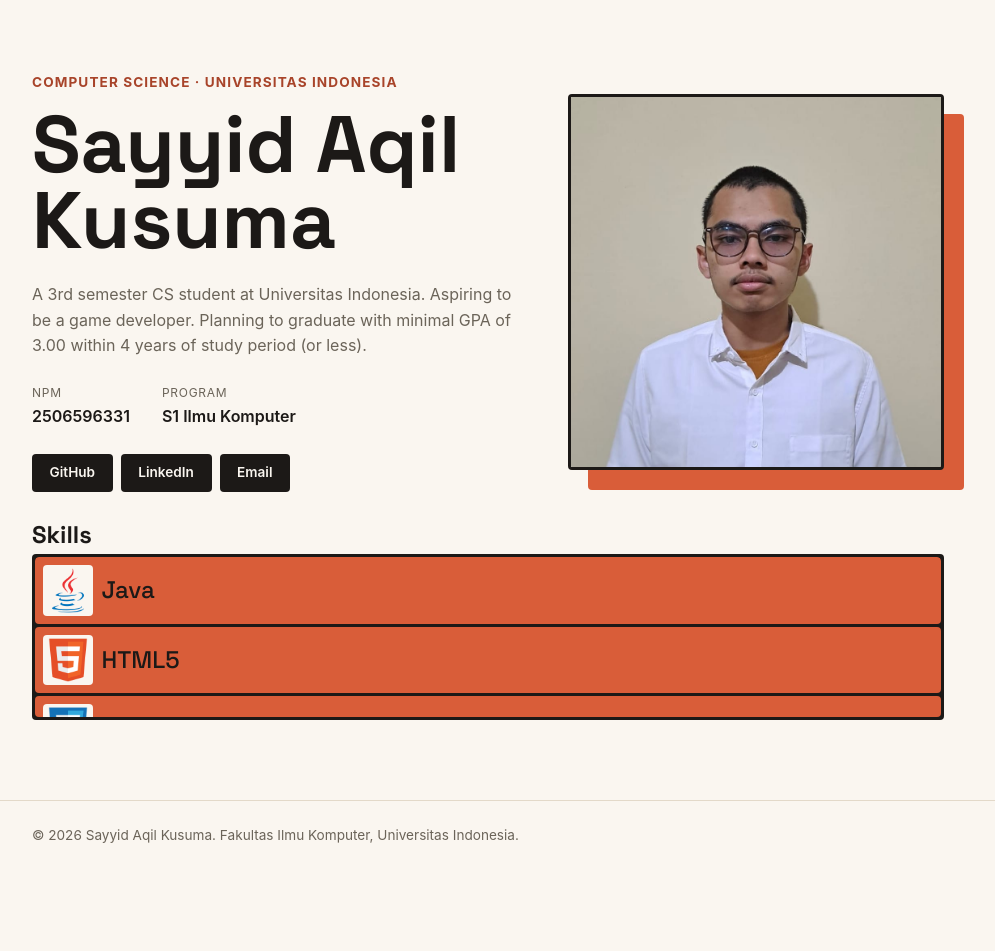
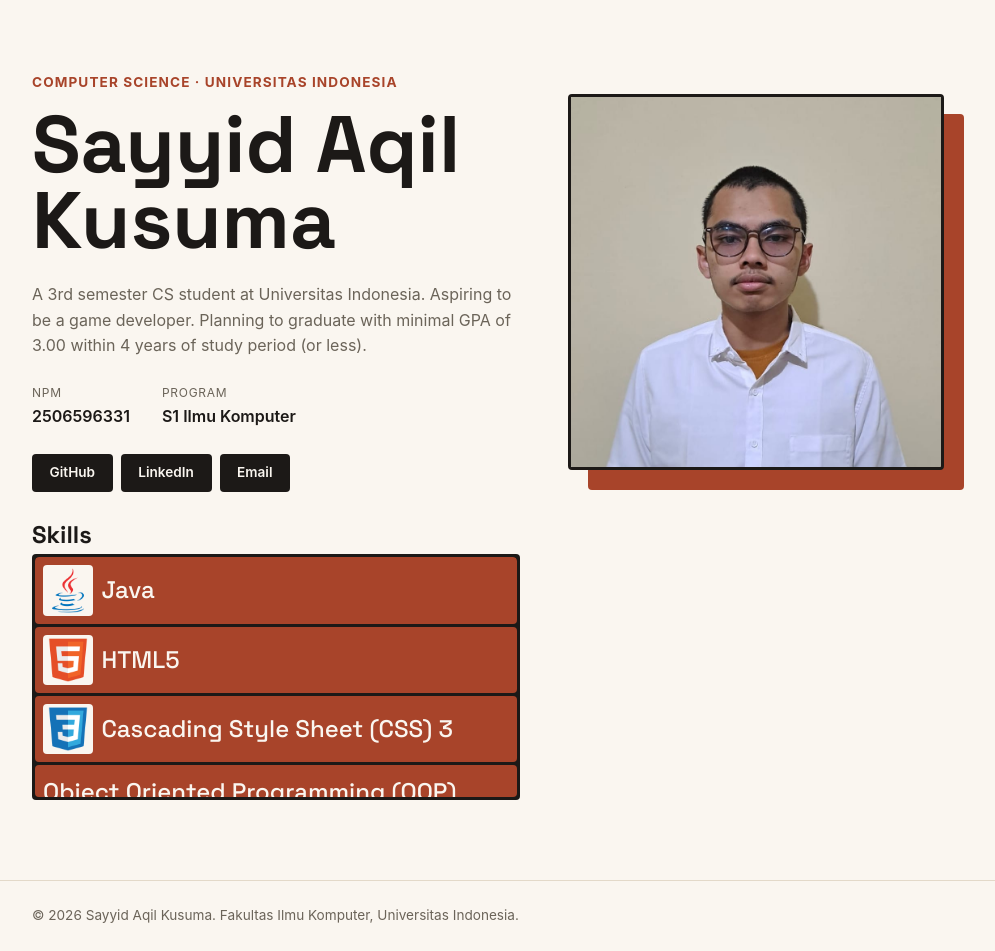
Before and after one commit to S-AqilKusuma/myportofolio, a Django app: page / in a window 1280 px wide. Shown: the part 74-1025 px from the top of the page, without its empty margins (152-1147 px from the left). Before the commit the page ends 917 px from the top, so only its background shows below. Run offline with Django 5.2, Linux system fonts and the light colour scheme.

Commit message:
fix: fixing typo, changing skill section layout, and changing colors
Fixing typo at OOP skill <details> from 'a' to 'an'. The skill section now only covers half of the page width. Changing skill <summary> text color to a brighter one and changing color from --accent to --accent-dark.

```diff
--- a/static/css/style.css
+++ b/static/css/style.css
@@ -70,7 +70,7 @@ h1, summary, .brand {
     grid-template-areas:
         "identity photo"
         "details  photo"
-        "skills skills";
+        "skills .";
     gap: 1.5rem 3rem;
 }
 
@@ -153,7 +153,7 @@ h1, summary, .brand {
 }
 
 .skills {
-    max-height: 10rem;
+    max-height: 15rem;
     /* overflow-y di-set menjadi scroll supaya bisa di-scroll
      ketika isi dari elemen ini melewati tinggi maksimal */
     overflow-y: scroll;
@@ -185,7 +185,8 @@ h1, summary, .brand {
 .skill-summary {
     padding: 0.5rem;
     font-size: x-large;
-    background-color: var(--accent);
+    color: var(--paper);
+    background-color: var(--accent-dark);
     border-radius: var(--radius);
 }
 
@@ -227,7 +228,7 @@ details p {
     left: 1.25rem;
     width: 100%;
     height: 100%;
-    background-color: var(--accent);
+    background-color: var(--accent-dark);
     border-radius: var(--radius);
     z-index: 0;
 }
--- a/templates/index.html
+++ b/templates/index.html
@@ -105,8 +105,8 @@
                                     Object Oriented Programming (OOP)
                                 </summary>
                                 <p>
-                                    Have a intermediate understanding of Object Oriented paradigm
-                                    and it's principles in programming. Also experienced at
+                                    Have an intermediate level understanding of Object Oriented
+                                    paradigm and it's principles in programming. Also experienced at
                                     implementing it when using some programming language like Java.
                                 </p>
                             </details>
```
